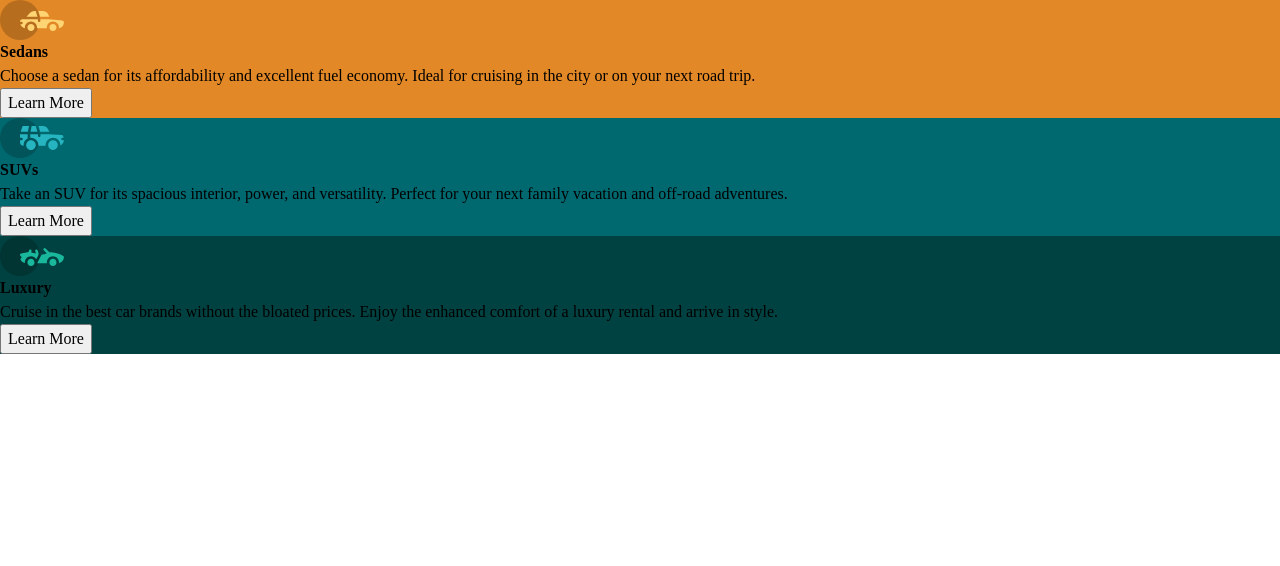
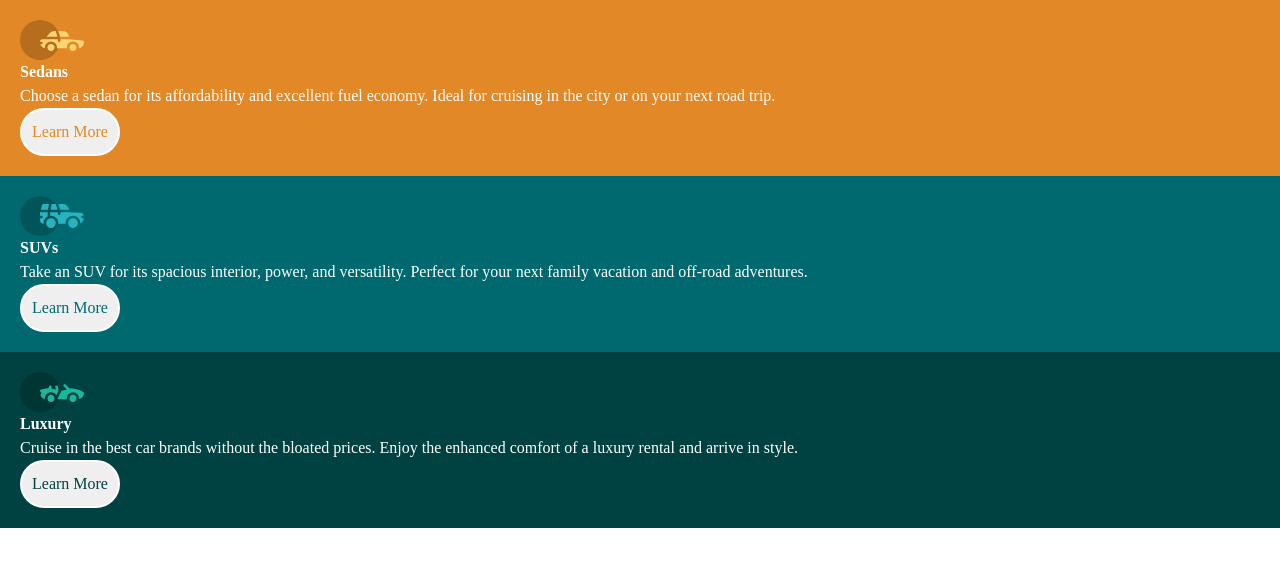
Before and after one commit to JammiM/three-column-preview-card-component, a website built with Vite: page index.html in a window 1280 px wide. Built offline with nearby package versions, Linux system fonts and the light colour scheme.

Commit message:
Added more styling for each card

```diff
--- a/src/js/card-generator.js
+++ b/src/js/card-generator.js
@@ -13,9 +13,9 @@ export function addCardsToPage(element) {
                 .href
             } alt="${heading} Logo"/>
         </picture>
-        <h1>${heading}</h1>
-        <p>${description}</p>
-        <button type="button">Learn More</button>
+        <h1 class="card-heading">${heading}</h1>
+        <p class="card-description">${description}</p>
+        <button data-colour=${heading} class="card-learn-btn" type="button">Learn More</button>
     </article>`;
     htmlTemplate += singleCardTemplate;
   });
--- a/src/main.js
+++ b/src/main.js
@@ -1,5 +1,7 @@
 import "./scss/reset.scss";
 import "./style.scss";
+import "./scss/card.scss";
+
 import javascriptLogo from "./assets/javascript.svg";
 import { addCardsToPage } from "./js/card-generator.js";
 
--- /dev/null
+++ b/src/scss/card.scss
@@ -0,0 +1,33 @@
+.card {
+  padding: 20px;
+  color: var(--default-white);
+}
+
+.card-learn-btn {
+  padding: 10px;
+  border-color: var(--default-white);
+  border-radius: 50px;
+  border-style: double;
+
+  &:active {
+    background-color: transparent;
+  }
+}
+
+.card-learn-btn[data-colour="Luxury"] {
+  color: var(--luxury-clr);
+}
+
+.card-learn-btn[data-colour="SUVs"] {
+  color: var(--suv-clr);
+}
+
+.card-learn-btn[data-colour="Sedans"] {
+  color: var(--sedans-clr);
+}
+
+[data-colour] {
+  &:active {
+    color: var(--default-white);
+  }
+}
--- a/src/style.scss
+++ b/src/style.scss
@@ -5,6 +5,11 @@
     rgba(0, 0, 0, 0.05) 0 4px 6px -2px;
 
   --sans: system-ui, "Segoe UI", Roboto, sans-serif;
+
+  --default-white: hsl(0, 0%, 100%);
+  --luxury-clr: hsl(179, 100%, 13%);
+  --suv-clr: hsl(184, 100%, 22%);
+  --sedans-clr: hsl(31, 77%, 52%);
 
   background: var(--bg);
   font-synthesis: none;
```
